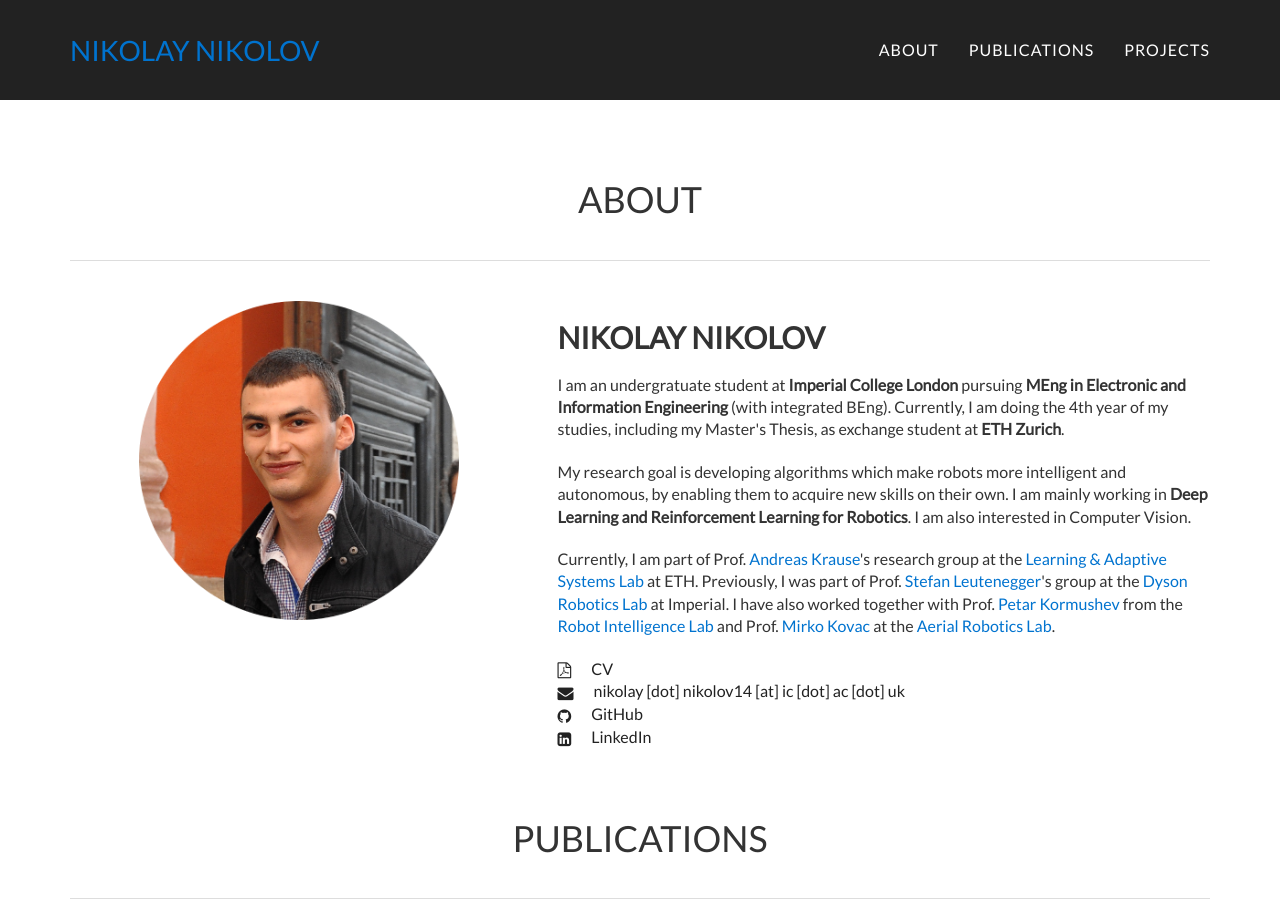
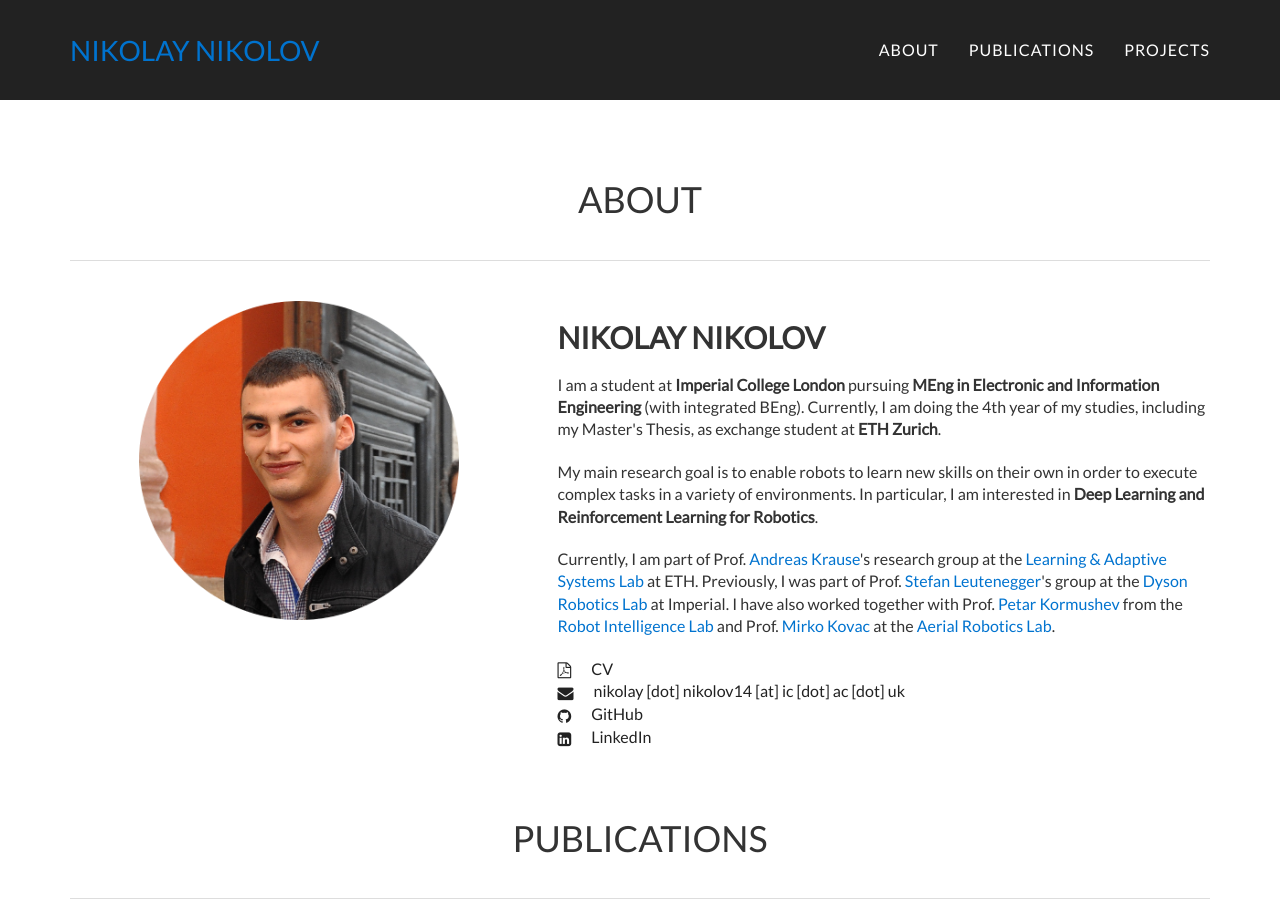
Before and after one commit to nikonikolov/nikonikolov.github.io, a Jekyll site: the page built from index.html, in a window 1280 px wide and 900 px high. Built offline with Jekyll 4.4.1, drawn with Linux system fonts in a browser that asks for light colours.

Commit message:
fix about section

```diff
--- a/index.html
+++ b/index.html
@@ -2,7 +2,6 @@
 layout: default
 title: Home - Nikolay Nikolov
 permalink: /
-no_navbar:
 ---
 
 
@@ -21,11 +20,11 @@ no_navbar:
     <h2></h2>
     <!-- +++++++++++++++++++++++++++++++++ INTRO +++++++++++++++++++++++++++++++++ -->
     <p class="lead">
-    I am an undergratuate student at <b>Imperial College London</b> pursuing <b>MEng in Electronic and Information Engineering</b> (with integrated BEng). Currently, I am doing the 4th year of my studies, including my Master's Thesis, as exchange student at <b>ETH Zurich</b>.
+    I am a student at <b>Imperial College London</b> pursuing <b>MEng in Electronic and Information Engineering</b> (with integrated BEng). Currently, I am doing the 4th year of my studies, including my Master's Thesis, as exchange student at <b>ETH Zurich</b>.
     </p>
 
     <p class="lead">
-    My research goal is developing algorithms which make robots more intelligent and autonomous, by enabling them to acquire new skills on their own. I am mainly working in <b>Deep Learning and Reinforcement Learning for Robotics</b>. I am also interested in Computer Vision.
+    My main research goal is to enable robots to learn new skills on their own in order to execute complex tasks in a variety of environments. In particular, I am interested in <b>Deep Learning and Reinforcement Learning for Robotics</b>.
     </p>
 
     <p class="lead">
```
